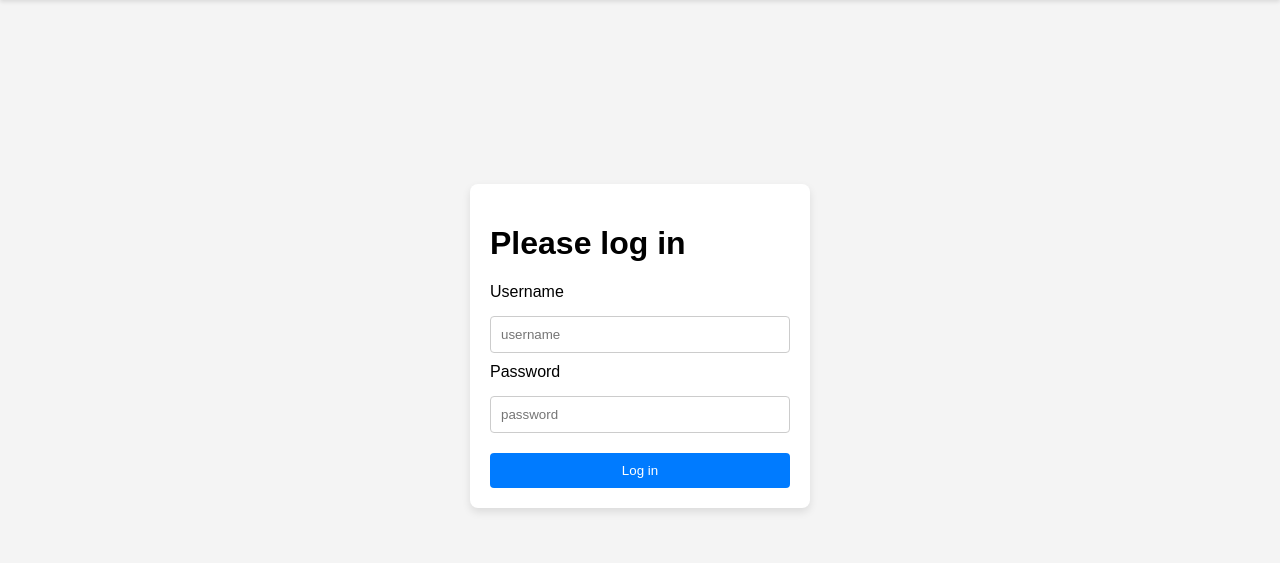
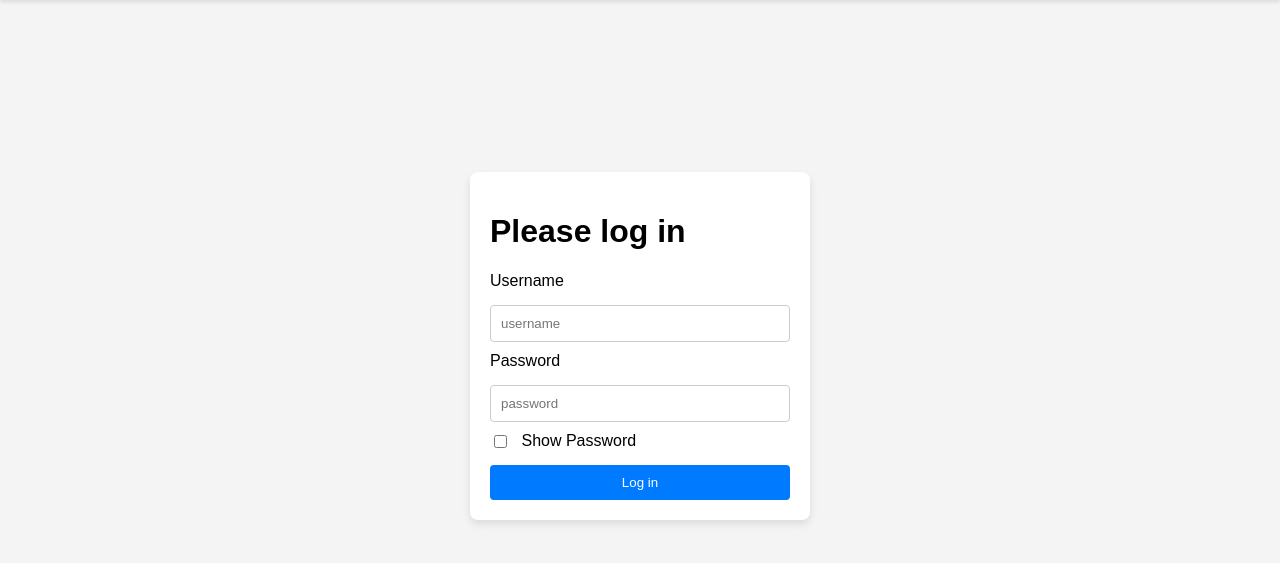
Before and after one commit to benjordan98/real-poles-web-tech, a PHP site: template view/user-login.php in a window 1280 px wide. Shown: the part 54-617 px from the top of the page. Run offline with PHP 8.4, Linux system fonts and the light colour scheme; the template is opened without the code that fills it, so the values that code supplies are empty; some libraries are stand-ins or nearby versions.

Commit message:
added toggle password js

```diff
--- a/assets/css/login.css
+++ b/assets/css/login.css
@@ -92,3 +92,17 @@ button:hover {
     text-align: center;
     /* Center the text */
 }
+
+/* Add to your login.css file */
+#togglePassword {
+    display: inline-block;
+    width: auto;
+    margin-right: 10px;
+    /* Adds spacing between checkbox and label */
+}
+
+#togglePasswordLabel{
+    display: inline-block;
+    vertical-align: middle;
+    /* Aligns text vertically centered to the checkbox */
+}
--- a/view/user-login.php
+++ b/view/user-login.php
@@ -24,11 +24,33 @@
                 <div>
                     <label for="passwordInput">Password</label>
                     <input type="password" name="password" class="form-control" id="passwordInput" placeholder="password" required>
+                    <!-- Checkbox to toggle password visibility -->
+                </div>
+                <div>
+                    <input type="checkbox" id="togglePassword" class="form-control.checkbox-inline">
+                    <label id="togglePasswordLabel" for="togglePassword" class="form-control.label-inline">Show Password</label>
                 </div>
                 <button type="submit">Log in</button>
             </form>
         </main>
     </div>
+
+    <!-- Inline JavaScript for handling password visibility toggle -->
+    <script>
+        document.addEventListener('DOMContentLoaded', function() {
+            const togglePassword = document.querySelector('#togglePassword');
+            const passwordInput = document.querySelector('#passwordInput');
+
+            togglePassword.addEventListener('change', function() {
+                // Toggle the type attribute
+                const type = passwordInput.type === 'password' ? 'text' : 'password';
+                passwordInput.type = type;
+                // Update the label of the checkbox
+                const label = document.getElementById("togglePasswordLabel");
+                label.textContent = label.textContent === "Show Password" ? "Hide Password" : "Show Password";
+            });
+        });
+    </script>
 </body>
 
 </html>
```
